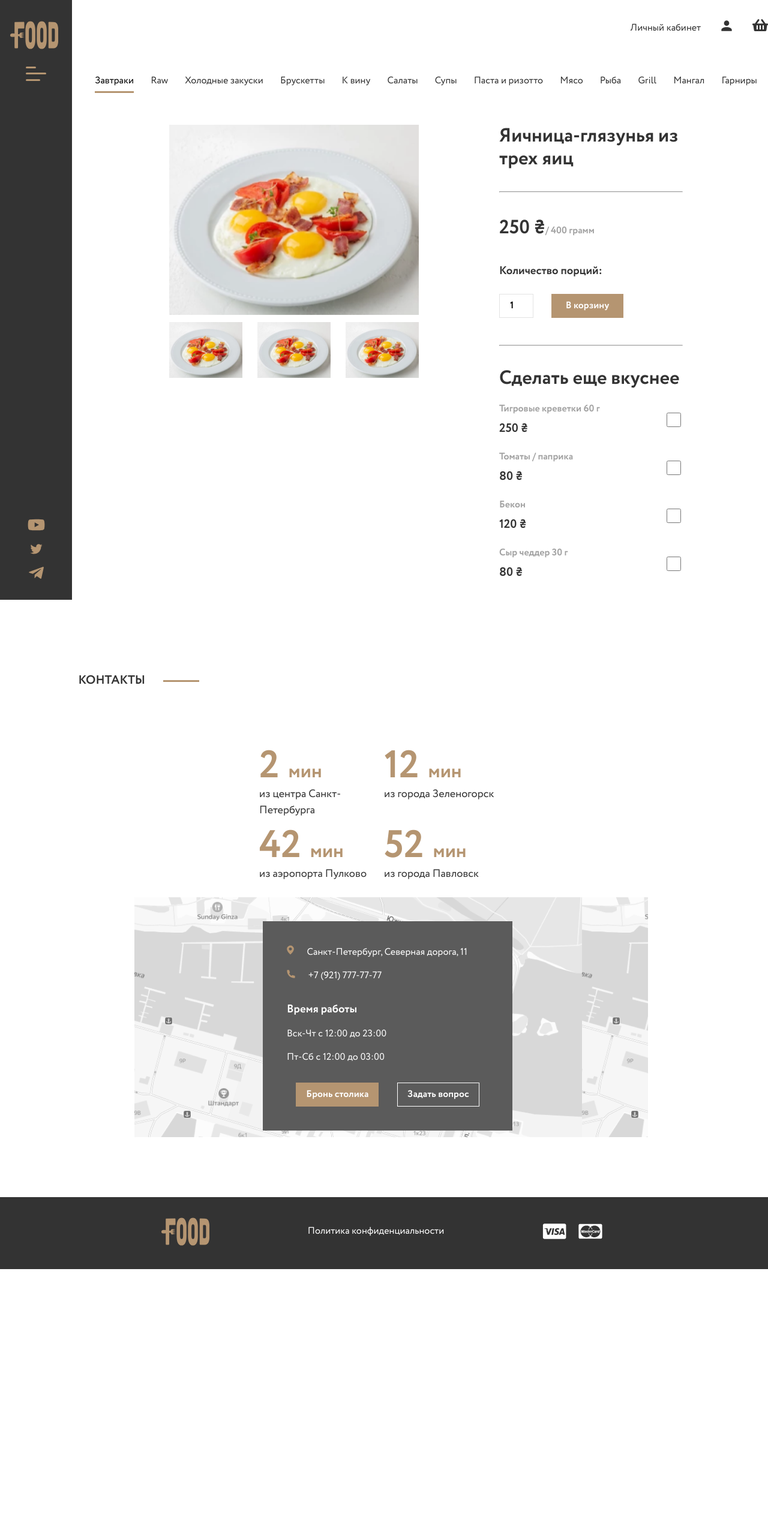
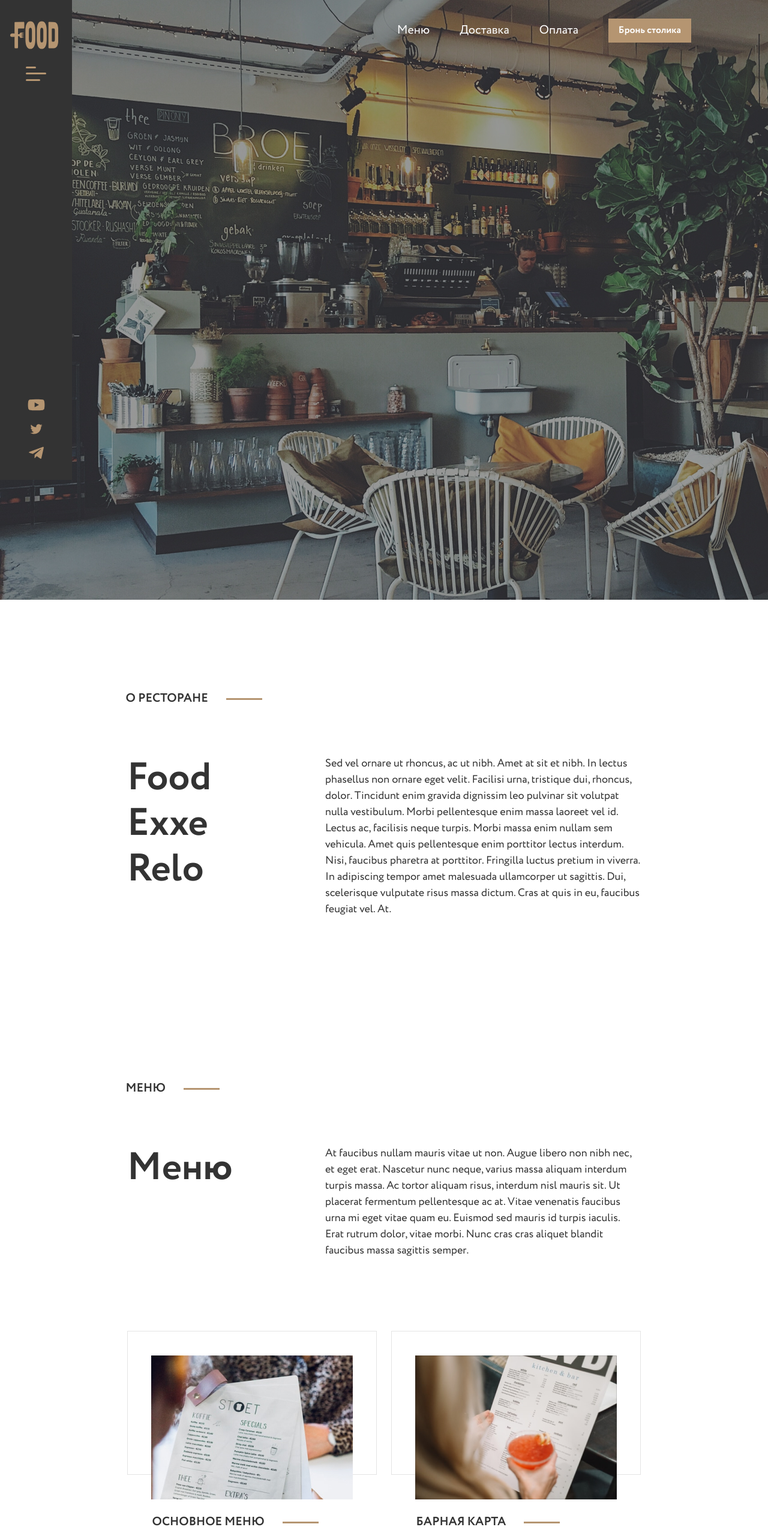
Before and after one commit to 5450L/restaurant-layout, a React (Create React App) app: page / in a window 1280 px wide. Shown: the top 2566 px of the page at 60% size. Before the commit the page ends 2116 px from the top, so only its background shows below. Built offline with nearby package versions, Linux system fonts and the light colour scheme.

Commit message:
+ routing and AOS

```diff
--- a/package.json
+++ b/package.json
@@ -6,8 +6,11 @@
     "@testing-library/jest-dom": "^5.16.5",
     "@testing-library/react": "^13.4.0",
     "@testing-library/user-event": "^13.5.0",
+    "aos": "^2.3.4",
     "react": "^18.2.0",
     "react-dom": "^18.2.0",
+    "react-router": "^6.8.0",
+    "react-router-dom": "^6.8.0",
     "react-scripts": "5.0.1",
     "web-vitals": "^2.1.4"
   },
--- a/public/index.html
+++ b/public/index.html
@@ -9,6 +9,7 @@
       name="description"
       content="Web site created using create-react-app"
     />
+    <link href="https://unpkg.com/aos@2.3.1/dist/aos.css" rel="stylesheet">
     <link rel="apple-touch-icon" href="%PUBLIC_URL%/logo192.png" />
     <!--
       manifest.json provides metadata used when your web app is installed on a
@@ -24,7 +25,7 @@
       work correctly both with client-side routing and a non-root public URL.
       Learn how to configure a non-root public URL by running `npm run build`.
     -->
-    <title>React App</title>
+    <title>Demo Restaurant layout</title>
   </head>
   <body>
     <noscript>You need to enable JavaScript to run this app.</noscript>
@@ -40,4 +41,5 @@
       To create a production bundle, use `npm run build` or `yarn build`.
     -->
   </body>
+    <script src="https://unpkg.com/aos@2.3.1/dist/aos.js">AOS.init();</script>
 </html>
--- a/src/App.js
+++ b/src/App.js
@@ -1,29 +1,41 @@
-import logo from "./logo.svg";
 import "./App.css";
 import "./fonts/Icon-fonts/iconsFont.css";
+
+import { BrowserRouter, Route, Routes } from "react-router-dom";
+
+import AOS from "aos";
 
 import BookForm from "./components/BookForm/BookForm";
 import Footer from "./components/Footer/Footer";
 import Sidebar from "./components/Sidebar/Sidebar";
-import ProductCard from "./components/ProductCard/ProductCard";
 import Contacts from "./components/Contacts/Contacts";
-import Menu from "./components/Menu/Menu";
+import BookDetails from "./pages/BookDetails/BookDetails.jsx";
 
 import Main from "./pages/Main/Main.jsx";
 import MenuPage from "./pages/MenuPage/MenuPage.jsx";
 
+import { useEffect } from "react";
+
 function App() {
+  useEffect(() => {
+    AOS.init();
+  }, []);
   return (
     <div className="App">
-      <Sidebar />
-      <MenuPage />
-      {/* <BookForm /> */}
-      {/* <Main /> */}
-
-      <div className="contacts">
-        <Contacts />
-      </div>
-      <Footer />
+      <BrowserRouter>
+        <Sidebar />
+        <Routes>
+          <Route path="/" element={<Main />} />
+          <Route path="menu" element={<MenuPage />}>
+            <Route path="book-details" element={<BookDetails />} />
+          </Route>
+          <Route path="book-form" element={<BookForm />} />
+        </Routes>
+        <div className="contacts" data-aos="fade-up">
+          <Contacts />
+        </div>
+        <Footer />
+      </BrowserRouter>
     </div>
   );
 }
--- a/src/components/BookForm/BookForm.jsx
+++ b/src/components/BookForm/BookForm.jsx
@@ -4,12 +4,15 @@ import bookFormStyles from "./BookForm.module.css";
 import Logo from "../common/Logo/Logo";
 import { cross } from "../../assets/icons/icons";
 import Button from "../common/Buttons/Button";
+import { NavLink } from "react-router-dom";
 
 export default function BookForm() {
   return (
     <div className={bookFormStyles.backdrop}>
       <form className={bookFormStyles.bookForm}>
-        <div className={bookFormStyles.crossButton}>{cross()}</div>
+        <NavLink to={"/"} className={bookFormStyles.crossButton}>
+          {cross()}
+        </NavLink>
 
         <div className={bookFormStyles.logo}>
           <Logo />
--- a/src/components/Contacts/Contacts.jsx
+++ b/src/components/Contacts/Contacts.jsx
@@ -1,9 +1,11 @@
 import React from "react";
-import BlockTitle from "../common/BlockTitle/BlockTitle";
 import contactsStyles from "./Contacts.module.css";
+
+import { NavLink } from "react-router-dom";
 
 import { phone, mapPoint } from "../../assets/icons/icons";
 
+import BlockTitle from "../common/BlockTitle/BlockTitle";
 import Button from "../common/Buttons/Button";
 
 export default function Contacts() {
@@ -61,7 +63,9 @@ export default function Contacts() {
               </li>
             </ul>
             <div className={contactsStyles.cardInfoButtons}>
-              <Button text="Бронь столика" />
+              <NavLink to="/book-form">
+                <Button text="Бронь столика" />
+              </NavLink>
               <Button text="Задать вопрос" type="secondary" />
             </div>
           </div>
--- a/src/components/ProductCard/ProductCard.jsx
+++ b/src/components/ProductCard/ProductCard.jsx
@@ -1,9 +1,11 @@
 import React from "react";
+import { NavLink } from "react-router-dom";
 import Button from "../common/Buttons/Button";
 import productCardStyles from "./ProductCard.module.css";
 
 export default function ProductCard(props) {
   return (
+    <a href={"/menu/book-details"}>
       <div className={productCardStyles.productCard}>
         <div className={productCardStyles.image}></div>
 
@@ -16,5 +18,6 @@ export default function ProductCard(props) {
           </div>
         </div>
       </div>
+    </a>
   );
 }
--- a/src/components/Sidebar/Sidebar.module.css
+++ b/src/components/Sidebar/Sidebar.module.css
@@ -6,7 +6,8 @@
   padding: 35px 0;
 
   width: 120px;
-  height: 1000px;
+  height: 100vh;
+  max-height: 1000px;
   background-color: #333333;
   z-index: 1000;
 }
@@ -16,7 +17,7 @@
   flex-direction: column;
   justify-content: space-between;
   align-items: center;
-  height: 100%;
+  min-height: 100%;
 }
 
 .sidebarHeader {
--- a/src/components/common/Logo/Logo.jsx
+++ b/src/components/common/Logo/Logo.jsx
@@ -2,12 +2,15 @@ import React from "react";
 import logoStyles from "./Logo.module.css";
 import fork from "./LogoImages/Fork.svg";
 import food from "./LogoImages/Food.svg";
+import { NavLink } from "react-router-dom";
 
 export default function Logo() {
   return (
-    <div className={logoStyles.logoContainer}>
-      <img src={food} className={logoStyles.food} />
-      <img src={fork} className={logoStyles.fork} />
-    </div>
+    <NavLink to={"/"}>
+      <div className={logoStyles.logoContainer}>
+        <img src={food} className={logoStyles.food} />
+        <img src={fork} className={logoStyles.fork} />
+      </div>
+    </NavLink>
   );
 }
--- a/src/pages/BookDetails/BookDetails.jsx
+++ b/src/pages/BookDetails/BookDetails.jsx
@@ -7,13 +7,13 @@ export default function BookDetails() {
     <div className={bookDetailsStyles.bookDetails}>
       <div className={bookDetailsStyles.imageBlock}>
         <img
-          src="images/eggs.png"
+          src="/images/eggs.png"
           alt="eggs"
           className={bookDetailsStyles.big}
         />
-        <img src="images/eggs.png" alt="eggs" />
-        <img src="images/eggs.png" alt="eggs" />
-        <img src="images/eggs.png" alt="eggs" />
+        <img src="/images/eggs.png" alt="eggs" />
+        <img src="/images/eggs.png" alt="eggs" />
+        <img src="/images/eggs.png" alt="eggs" />
       </div>
       <div className={bookDetailsStyles.infoBlock}>
         <h3 className={bookDetailsStyles.title}>
@@ -23,7 +23,7 @@ export default function BookDetails() {
         <div className={bookDetailsStyles.price}>
           <h3>250 ₴</h3> / 400 грамм
         </div>
-        <label for="amount">
+        <label htmlFor="amount">
           <h3>Количество порций:</h3>
         </label>
         <div className={bookDetailsStyles.amountInput}>
@@ -37,28 +37,28 @@ export default function BookDetails() {
           <h3 className={bookDetailsStyles.title}>Сделать еще вкуснее</h3>
           <ul className={bookDetailsStyles.additivesList}>
             <li>
-              <label for="">
+              <label>
                 <h4>Тигровые креветки 60 г</h4>
                 <p>250 ₴</p>
               </label>
               <input type="checkbox" />
             </li>
             <li>
-              <label for="">
+              <label>
                 <h4>Томаты / паприка</h4>
                 <p>80 ₴</p>
               </label>
               <input type="checkbox" />
             </li>
             <li>
-              <label for="">
+              <label>
                 <h4>Бекон</h4>
                 <p>120 ₴</p>
               </label>
               <input type="checkbox" />
             </li>
             <li>
-              <label for="">
+              <label>
                 <h4>Сыр чеддер 30 г</h4>
                 <p>80 ₴</p>
               </label>
--- a/src/pages/Main/Main.jsx
+++ b/src/pages/Main/Main.jsx
@@ -1,33 +1,45 @@
 import React from "react";
 import mainStyles from "./Main.module.css";
 
+import AOS from "aos";
+
 import Button from "../../components/common/Buttons/Button";
-import Sidebar from "../../components/Sidebar/Sidebar";
 import BlockTitle from "../../components/common/BlockTitle/BlockTitle";
 
+import { NavLink } from "react-router-dom";
+import { useEffect } from "react";
+
 export default function Main() {
+  useEffect(() => {
+    AOS.init();
+  }, []);
   return (
     <div className={mainStyles.mainPage}>
-      <div className={mainStyles.topPart}>
-        {/* <Sidebar /> */}
+      <section className={mainStyles.topPart}>
         <div className={mainStyles.header}>
           <ul className={mainStyles.naviList}>
-            <li>Меню</li>
-            <li>Доставка</li>
-            <li>Оплата</li>
+            <li>
+              <NavLink to="menu">Меню</NavLink>
+            </li>
+            <li>
+              <NavLink to="">Доставка</NavLink>
+            </li>
+            <li>
+              <NavLink to="">Оплата</NavLink>
+            </li>
           </ul>
 
-          <div className={mainStyles.button}>
+          <NavLink to="book-form" className={mainStyles.button}>
             <Button text="Бронь столика" />
-          </div>
+          </NavLink>
         </div>
-      </div>
+      </section>
 
-      <div className={mainStyles.infoPart}>
-        <div className={mainStyles.infoBlock}>
+      <section className={mainStyles.infoPart}>
+        <div className={mainStyles.infoBlock} data-aos="fade-right">
           <BlockTitle title="О ресторане" />
           <div className={mainStyles.infoBlockContent}>
-            <div class={mainStyles.text}>
+            <div className={mainStyles.text}>
               <h2>Food Exxe Relo</h2>
               <p>
                 Sed vel ornare ut rhoncus, ac ut nibh. Amet at sit et nibh. In
@@ -47,10 +59,10 @@ export default function Main() {
           </div>
         </div>
 
-        <div className={mainStyles.infoBlock}>
+        <div className={mainStyles.infoBlock} data-aos="fade-left">
           <BlockTitle title="Меню" />
           <div className={mainStyles.infoBlockContent}>
-            <div class={mainStyles.text}>
+            <div className={mainStyles.text}>
               <h2>Меню</h2>
               <p>
                 At faucibus nullam mauris vitae ut non. Augue libero non nibh
@@ -63,25 +75,15 @@ export default function Main() {
               </p>
             </div>
             <div className={mainStyles.images}>
-              <a
-                href=""
-                target="_blank"
-                rel="noreferrer"
-                className={mainStyles.imgBlock}
-              >
+              <NavLink to="/menu" className={mainStyles.imgBlock}>
                 <div className={mainStyles.imgFrame}>
                   <img src="images/menu.jpg" alt="menu" />
                 </div>
                 <div className={mainStyles.imgTitle}>
                   <BlockTitle title=" Основное Меню" />
                 </div>
-              </a>
-              <a
-                href=""
-                target="_blank"
-                rel="noreferrer"
-                className={mainStyles.imgBlock}
-              >
+              </NavLink>
+              <a href="" className={mainStyles.imgBlock}>
                 <div className={mainStyles.imgFrame}>
                   <img src="images/barCard.png" alt="barCard" />
                 </div>
@@ -93,22 +95,25 @@ export default function Main() {
           </div>
         </div>
 
-        <div className={mainStyles.infoBlock}>
+        <div className={mainStyles.infoBlock} data-aos="fade-right">
           <BlockTitle title="Доставка" />
           <div className={mainStyles.infoBlockContent}>
-            <div class={mainStyles.text}>
+            <div className={mainStyles.text}>
               <h2>Служба доставки</h2>
-              <p>
-                Phasellus diam, ultrices lobortis integer et. Diam, purus vel
-                sagittis, non, a. In risus, venenatis enim vitae mauris aliquet
-                orci. Consectetur nibh interdum nullam ut lobortis eu etiam sem.
-                Et in vitae pellentesque non, lectus orci natoque faucibus
-                suspendisse. Semper aliquam id et ultrices velit donec lacus. In
-                odio sit nibh volutpat cras placerat sit feugiat dignissim.
-                Rutrum et suspendisse tortor, lobortis eleifend in fringilla.
-                Egestas cursus imperdiet cursus dui, nulla id massa. Hendrerit
-                nam enim semper porttitor imperdiet diam semper. Nulla sit etiam
-                cras morbi enim elementum euismod sapien.
+              <div>
+                <p>
+                  Phasellus diam, ultrices lobortis integer et. Diam, purus vel
+                  sagittis, non, a. In risus, venenatis enim vitae mauris
+                  aliquet orci. Consectetur nibh interdum nullam ut lobortis eu
+                  etiam sem. Et in vitae pellentesque non, lectus orci natoque
+                  faucibus suspendisse. Semper aliquam id et ultrices velit
+                  donec lacus. In odio sit nibh volutpat cras placerat sit
+                  feugiat dignissim. Rutrum et suspendisse tortor, lobortis
+                  eleifend in fringilla. Egestas cursus imperdiet cursus dui,
+                  nulla id massa. Hendrerit nam enim semper porttitor imperdiet
+                  diam semper. Nulla sit etiam cras morbi enim elementum euismod
+                  sapien.
+                </p>
                 <div className={mainStyles.buttons}>
                   <div className={mainStyles.button}>
                     <Button text="Подробнее" />
@@ -117,11 +122,11 @@ export default function Main() {
                     <Button text="Условия доставки" type="secondaryDark" />
                   </div>
                 </div>
-              </p>
+              </div>
             </div>
           </div>
         </div>
-      </div>
+      </section>
     </div>
   );
 }
--- a/src/pages/Main/Main.module.css
+++ b/src/pages/Main/Main.module.css
@@ -25,6 +25,7 @@
   align-items: center;
   position: relative;
   color: white;
+
   font-size: 20px;
 }
 .naviList li {
@@ -32,14 +33,18 @@
   margin-right: 50px;
   transition: all 0.7s;
 }
-.naviList li:hover {
+.naviList li a {
+  color: white;
+  transition: all 0.7s;
+}
+.naviList li a:hover {
   color: rgba(255, 255, 255, 0.463);
 }
 
 .infoPart {
   margin: auto;
+  width: 1076px;
 }
-
 .infoBlock {
   margin-top: 150px;
 }
--- a/src/pages/MenuPage/MenuPage.jsx
+++ b/src/pages/MenuPage/MenuPage.jsx
@@ -5,13 +5,19 @@ import ProductCard from "../../components/ProductCard/ProductCard";
 import ProfileHeader from "../../components/ProfileHeader/ProfileHeader";
 import BookDetails from "../BookDetails/BookDetails";
 
+import { NavLink, Outlet } from "react-router-dom";
+
 export default function MenuPage() {
+  let path = window.location.pathname;
+  console.log(path);
   return (
     <div className={menuPageStyles.menuPage}>
       <ProfileHeader />
 
       <ul className={menuPageStyles.menuNaviList}>
-        <li className={menuPageStyles.active}>Завтраки</li>
+        <li className={menuPageStyles.active}>
+          <a href="/menu">Завтраки</a>
+        </li>
         <li>Raw</li>
         <li>Холодные закуски</li>
         <li>Брускетты</li>
@@ -27,9 +33,8 @@ export default function MenuPage() {
       </ul>
 
       <div className={menuPageStyles.menuPageContent}>
-        <BookDetails />
-
-        {/* <div className={menuPageStyles.menuItemList}>
+        {path === "/menu" ? (
+          <div className={menuPageStyles.menuItemList}>
             <ul>
               <li>
                 <ProductCard />
@@ -68,7 +73,10 @@ export default function MenuPage() {
                 <ProductCard />
               </li>
             </ul>
-      </div> */}
+          </div>
+        ) : (
+          <Outlet />
+        )}
       </div>
     </div>
   );
```
Also changed, not shown: 2 other files (tests, documents, lock files or other folders). Lines whose indentation alone changed are shown as unchanged.
